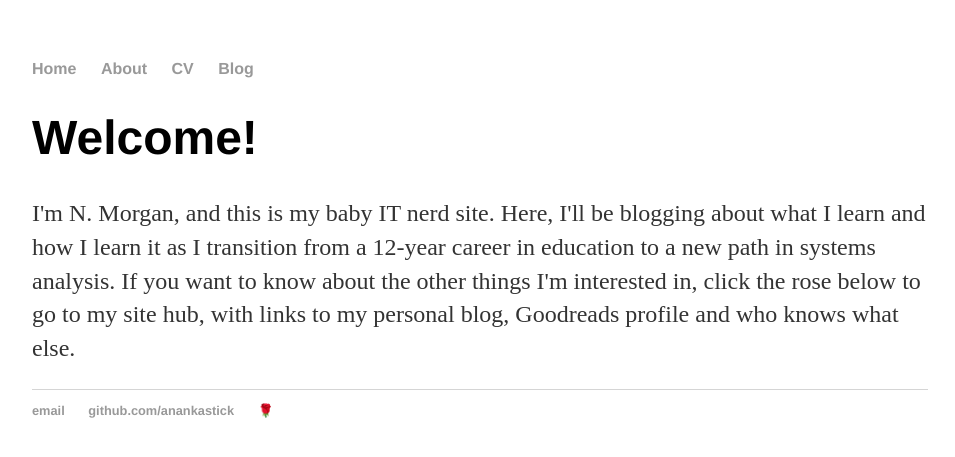
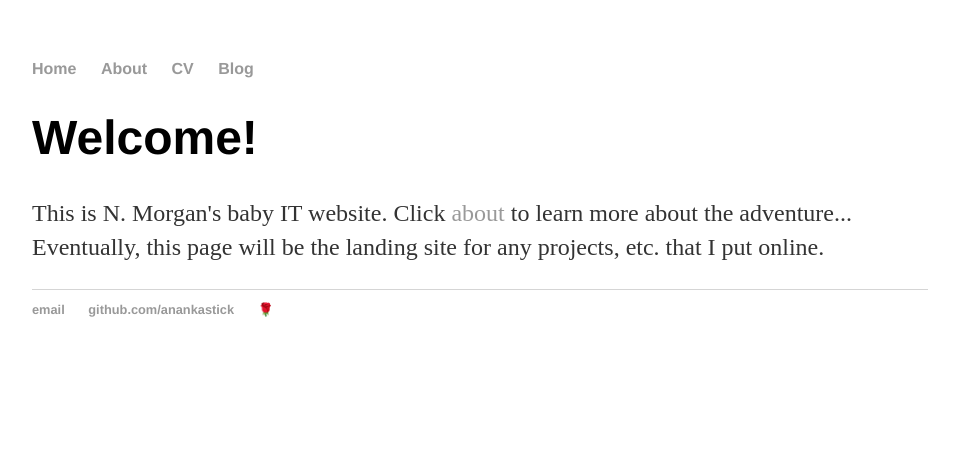
Before and after one commit to anankastick/anankastick.github.io, a Jekyll site: the page built from index.html, in a window 1280 px wide. Shown: the top 457 px of the page, without its empty margins (160-1115 px from the left). Built offline with Jekyll 4.4.1, drawn with Linux system fonts in a browser that asks for light colours.

Commit message:
Update index.html

```diff
--- a/index.html
+++ b/index.html
@@ -4,5 +4,5 @@ title: n.morgan | anankastick
 ---
 <div class="blurb">
 	<h1>Welcome!</h1>
-	<p>I'm N. Morgan, and this is my baby IT nerd site. Here, I'll be blogging about what I learn and how I learn it as I transition from a 12-year career in education to a new path in systems analysis. If you want to know about the other things I'm interested in, click the rose below to go to my site hub, with links to my personal blog, Goodreads profile and who knows what else.</p>
+	<p>This is N. Morgan's baby IT website. Click <a href="about.html">about</a> to learn more about the adventure... Eventually, this page will be the landing site for any projects, etc. that I put online.</p>
 </div><!-- /.blurb -->
```
